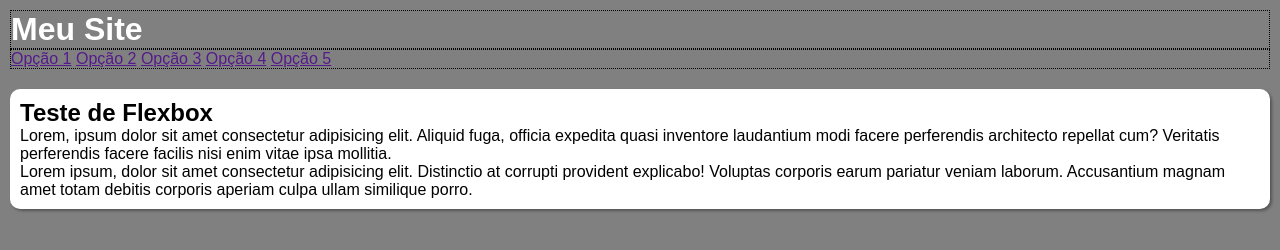
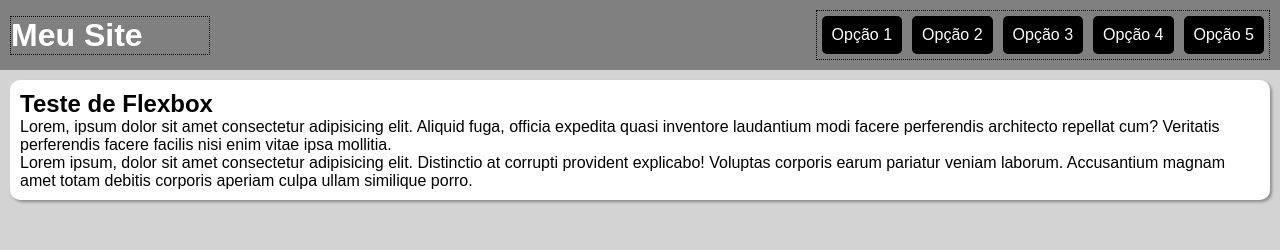
Before and after one commit to ViniciusNovena/HTML5---CSS3, a plain HTML site: page EX028/flex011 - Flex Menu/index.html in a window 1280 px wide. Drawn offline with Linux system fonts and the light colour scheme.

Commit message:
Update style.css

```diff
--- a/EX028/flex011 - Flex Menu/style.css
+++ b/EX028/flex011 - Flex Menu/style.css
@@ -9,7 +9,7 @@
 body{
     font-family: Arial, Helvetica, sans-serif;
     font-size: 1em;
-    background-color: gray;
+    background-color: lightgray;
     height: 100vh;
     width: 100vw;
 }
@@ -18,14 +18,41 @@ header{
     background-color: gray;
     color: white;
     padding: 10px;
+    display: flex;
+    flex-flow: row wrap;
+    justify-content: space-between;
+    align-items: center;
 }
 
 header > h1 {
     border: 1px dotted black;
+    flex: 0 0 200px;
 }
 
 header > nav {
     border: 1px dotted black;
+
+    display: flex;
+    flex-flow: row wrap;
+    justify-content: flex-end;
+
+}
+
+header > nav > a {
+    background-color: black;
+    color: white;
+    padding: 10px;
+    margin: 5px;
+    border-radius: 5px;
+    text-decoration: none;
+    text-align: center;
+
+}
+
+header > nav >a:hover {
+    background-color: white;
+    color: black;
+    transition: background-color .5s;
 }
 
 main {
```
